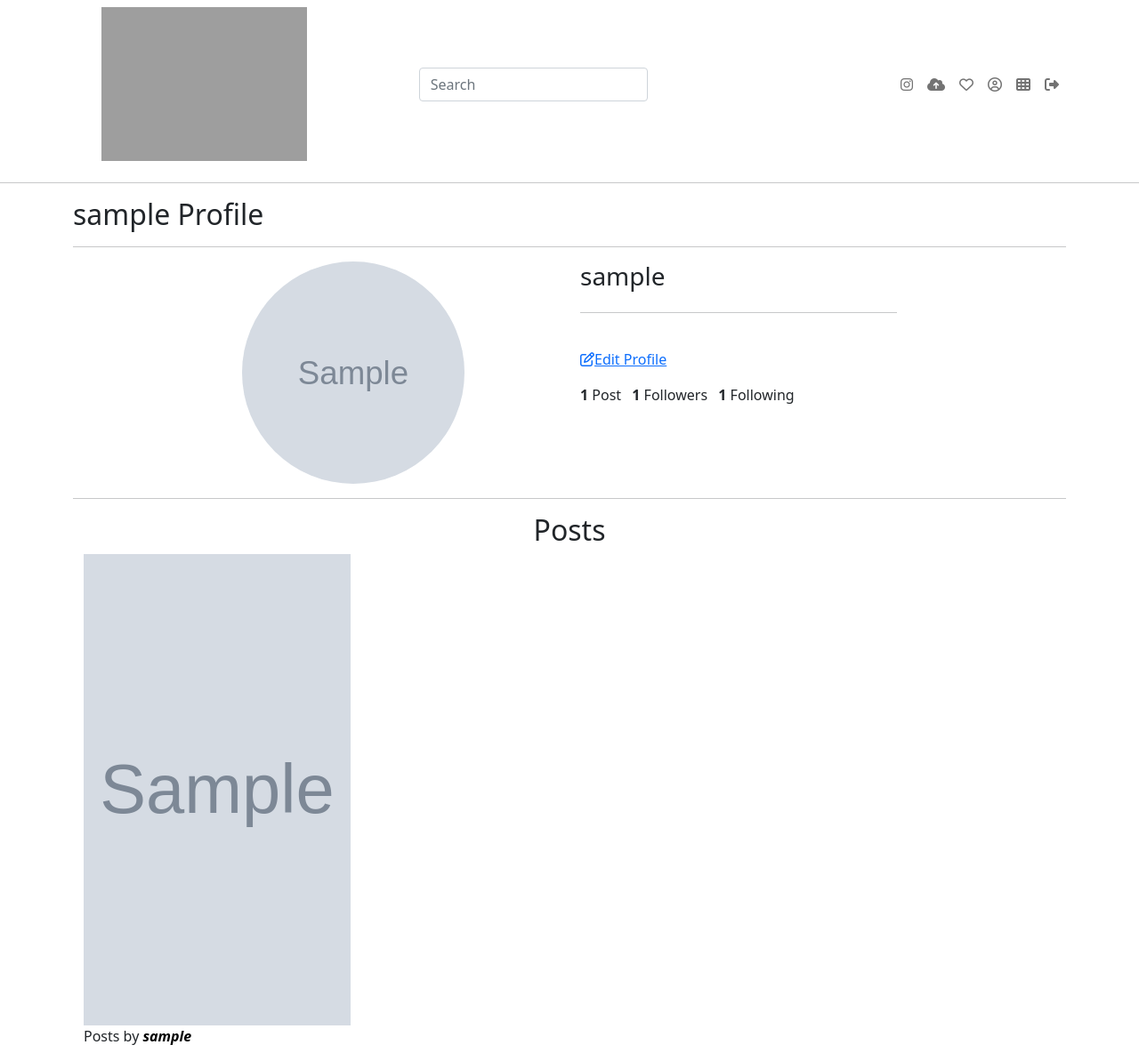
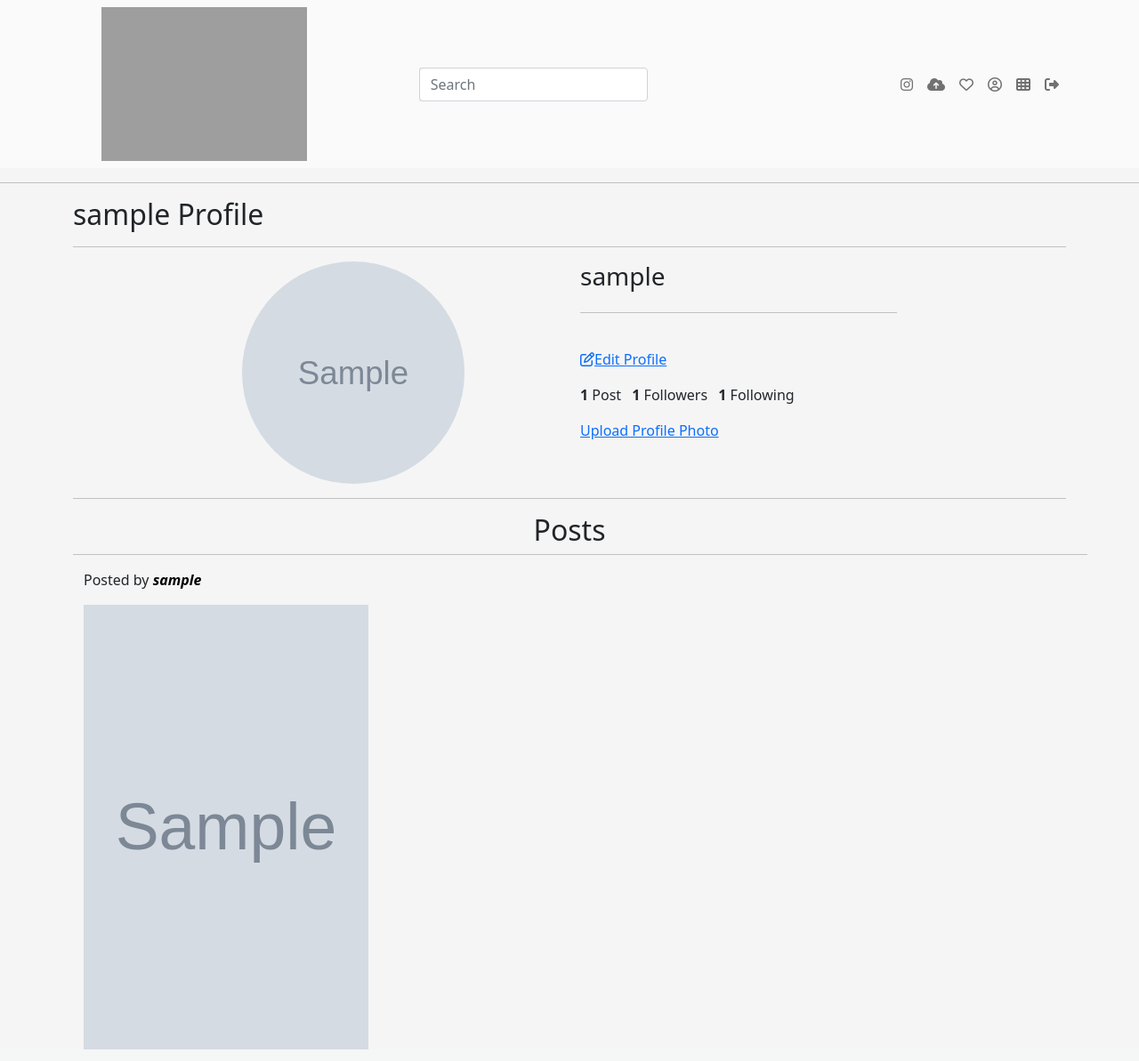
Before and after one commit to SayiaFelix/Instagram_lite, a Django app: page /profile/1 in a window 1280 px wide. Shown: the whole page at 89% size. Run offline with Django 3.2, Linux system fonts and the light colour scheme; a user stored in the database is signed in; tables that the repository leaves empty hold one stand-in row (values such as "Sample post"); grey boxes marked "Sample" are stand-in pictures; some libraries are stand-ins or nearby versions; grey boxes are pictures that could not be loaded.

Commit message:
fixing bugs

```diff
--- a/instagramu/templates/insta/base.html
+++ b/instagramu/templates/insta/base.html
@@ -19,7 +19,7 @@
      {% endblock %}
 </head>
 
-<body>
+<body style="background-color:#F5F5F5">
 
     {% include "navbar.html" %}
 
--- a/instagramu/templates/insta/homepage.html
+++ b/instagramu/templates/insta/homepage.html
@@ -17,7 +17,7 @@
                     </a>
         </div>
         <img src="{{image.image.url}}" class="card-img-top" data-target="#extraModal{{image.id}}" data-toggle="modal">
-
+        <hr>
         <div class="card-body">
           <div class="">
             <a id="like" href="{% url 'like' operation='like' pk=image.id%}"><i class="far fa-heart" style="margin-right:10px;color:red;"></i></a>
--- a/instagramu/templates/navbar.html
+++ b/instagramu/templates/navbar.html
@@ -1,7 +1,7 @@
 {% load bootstrap4 %}
 {% load static%}
 {{ form.media }}
-<nav class="navbar navbar-expand-lg navbar-light" style="padding-top: 0; padding-bottom:0; background:#fff;">
+<nav class="navbar navbar-expand-lg navbar-light" style="padding-top: 0; padding-bottom:0; background:#FAFAFA;">
     <div class="container">
         <a class="smooth-scroll nav-link col-3 mr-1" href="/homepage" style="font-size: 35px"><img src="https://upload.wikimedia.org/wikipedia/commons/thumb/2/2a/Instagram_logo.svg/130px-Instagram_logo.svg.png" id="logo-name" class="img-fluid pl-3"></a>
         <button class="navbar-toggler navbar-toggler-right" type="button" data-toggle="collapse" data-target="#navbarResponsive"
@@ -12,7 +12,7 @@
             <div class="container-fluid">
                 <div class="row">
                     <div class="col-md-4 mx-auto">
-                     <form class="form-inline mx-auto my-lg-0" role="search" action="{% url 'search_results' %}" method="get">
+                     <form class="form-inline mx-auto my-lg-0" role="search" style="background-color: #EBEBEB"  action="{% url 'search_results' %}" method="get">
                            {% csrf_token %}
                              <div class="form-group">
                                 <input type="text" class="form-control" role="search" placeholder="Search" aria-label="Search" name="username">
@@ -69,7 +69,7 @@
         <div class="modal-content">
             <div class="modal-body">
                 <ul class="list-group">
-                <li class="list-group-item text-center"><a href="/accounts/password/change">Change Password</a></i></li>
+                <li class="list-group-item text-center"><a href="#">Change Password</a></i></li>
                 <li class="list-group-item text-center"><a href="/logout/">Log Out</a></li>
                 <li class="list-group-item text-center"><a data-dismiss="modal">Cancel</a></li>
                 </ul>
--- a/instagramu/templates/profile/profile.html
+++ b/instagramu/templates/profile/profile.html
@@ -45,9 +45,9 @@
             </li>
           </ul>
           {% comment %} <p class="font3">{{profile.bio}}</p> {% endcomment %}
-          {% comment %} {% if profile.user == user %}
-          <p><a href="{% url 'upload' %}">Add Image</a></p>
-          {% endif %} {% endcomment %}
+         {% if profile.user == user %}
+          <p style="text-decoration:none"><a href="{% url 'upload_image' %}">Upload Profile Photo</a></p>
+          {% endif %}
         </div>
       </div>
     </div>
@@ -55,12 +55,12 @@
   <hr>
   <div class="container">
     <div class="row">
+       <h2 class="text-center">Posts </h2> <hr><br><p>Posted by <strong><em style="color:#000">{{profile.user}}</em></strong></p>
       {% for image in Images %}
-      <h2 class="text-center">Posts </h2>
       <div class="col-md-4">
-        <img src="{{image.image.url}}" alt="Image" style="height:530px;width:300px;">
+        <img src="{{image.image.url}}" alt="Image" style="height:500px;width:320px;">
       </div>
-        <p>Posts by <strong><em style="color:#000">{{profile.user}}</em></strong></p>
+
       {% empty %}
       <div class="col-md-12">
         <h2>   Profile has no uploaded Posts </h2>
--- a/instagramu/views.py
+++ b/instagramu/views.py
@@ -17,6 +17,7 @@ from django.contrib.auth import authenticate, login, logout
 # def homepage(request):
 #     return render(request, 'insta/homepage.html')
 
+@login_required
 def homepage(request):
     Images = Image.get_images()
     comments = Comment.get_comment()
@@ -36,6 +37,7 @@ def homepage(request):
 
     return render(request,"insta/homepage.html",{"Images":Images, "comments":comments,"form": form,"profile":profile})
 
+@login_required
 def user_profile(request,profile_id):
     profile = Profile.objects.get(pk = profile_id)
     Images = Image.objects.filter(profile_id=profile).all()
@@ -52,7 +54,7 @@ def like(request,operation,pk):
         image.save()
     return redirect('homepage')
 
-
+@login_required
 def add_user_profile(request):
     current_user = request.user
     if request.method == 'POST':
@@ -67,7 +69,7 @@ def add_user_profile(request):
         form = NewProfileForm()
     return render(request, 'profile/new_user_profile.html', {"form": form})
 
-
+@login_required
 def search_results(request):
     current_user = request.user
     profile = Profile.get_profile()
@@ -80,7 +82,7 @@ def search_results(request):
     else:
         message = "You haven't searched for any username"
         return render(request,'insta/search.html',{"message":message})
-
+@login_required
 def user_comments(request,pk):
     image = get_object_or_404(Image, pk=pk)
     current_user = request.user
@@ -105,7 +107,7 @@ def follow(request,operation,id):
     elif operation=='unfollow':
         Follow.unfollow(request.user,current_user)
         return redirect('homepage')
-
+@login_required
 def upload_image(request):
     current_user = request.user
     profiles = Profile.get_profile()
```
Also changed, not shown: media/image/SeekPng_3.png (added).
